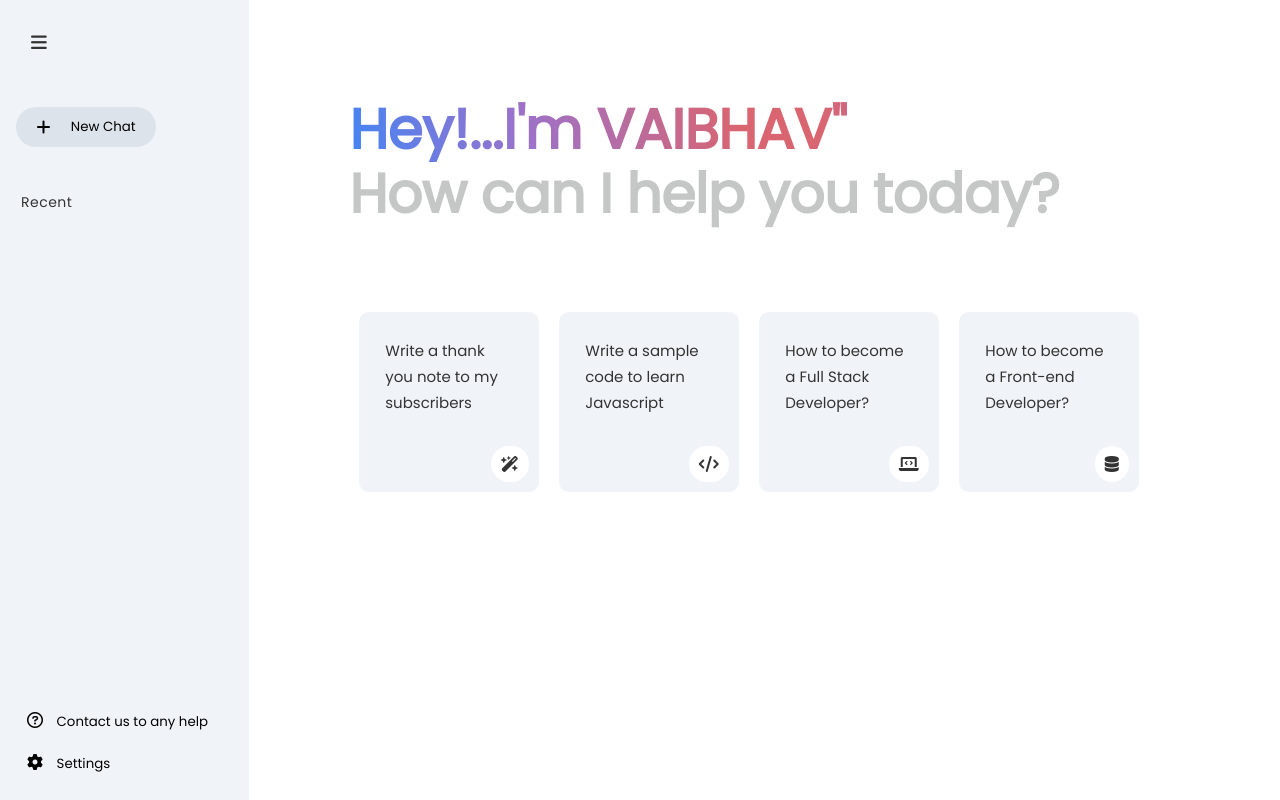
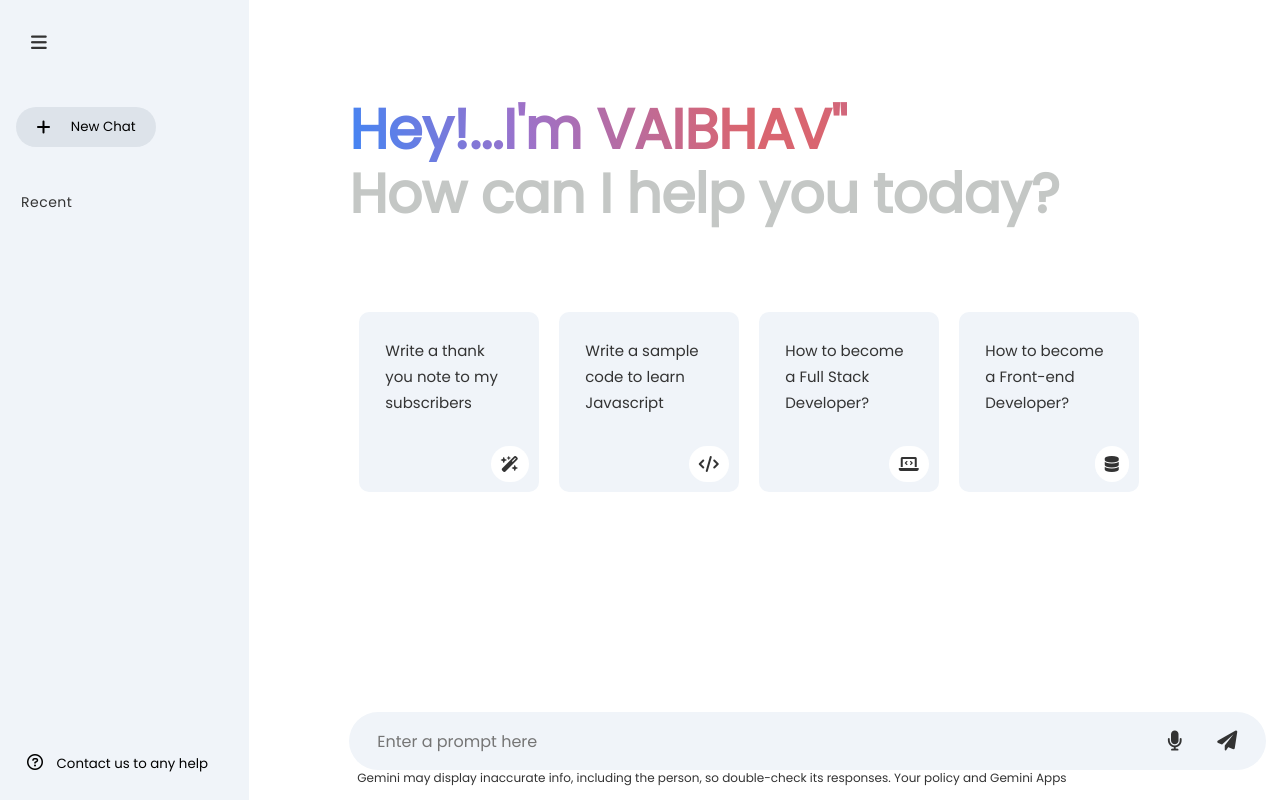
Before and after one commit to vaibhavsolankepatil/age_calculator, a plain HTML site: page index.html in a window 1280 px wide. Drawn offline with Linux system fonts and the light colour scheme.

Commit message:
index.html

```diff
--- a/index.html
+++ b/index.html
@@ -77,10 +77,10 @@
                             <span class="collapseText">Contact us to any help</span>
                         </button>
                     </a>
-                    <button class="transparentButton">
-                        <i class="fa-solid fa-gear"></i>
-                        <span class="collapseText">Settings</span>
-                    </button>
+<!--                    <button class="transparentButton">-->
+<!--                        <i class="fa-solid fa-gear"></i>-->
+<!--                        <span class="collapseText">Settings</span>-->
+<!--                    </button>-->
 
 <!--                    <div class="location">-->
 <!--                        <p><i class="fa-solid fa-location-dot"></i><span>Pune, Maharashtra, India</span></p>-->
@@ -99,6 +99,18 @@
                     <h1>
                         <span class="brandHello">Hey!...I'm VAIBHAV"</span><br /><span class="brandQuestion">How can I help you today?</span>
                     </h1>
+
+                    <div class="inputArea" id="inputArea">
+                        <input type="text" placeholder="Enter a prompt here"/>
+                        <div class="iconGroup">
+                            <i class="fa-solid fa-microphone"></i>
+                            <i class="fa-solid fa-paper-plane"></i>
+                        </div>
+                    </div>
+                    <p class="privacyPolicy">
+                        Gemini may display inaccurate info, including the person, so
+                        double-check its responses. Your policy and Gemini Apps
+                    </p>
 
                     <br />
 
```
